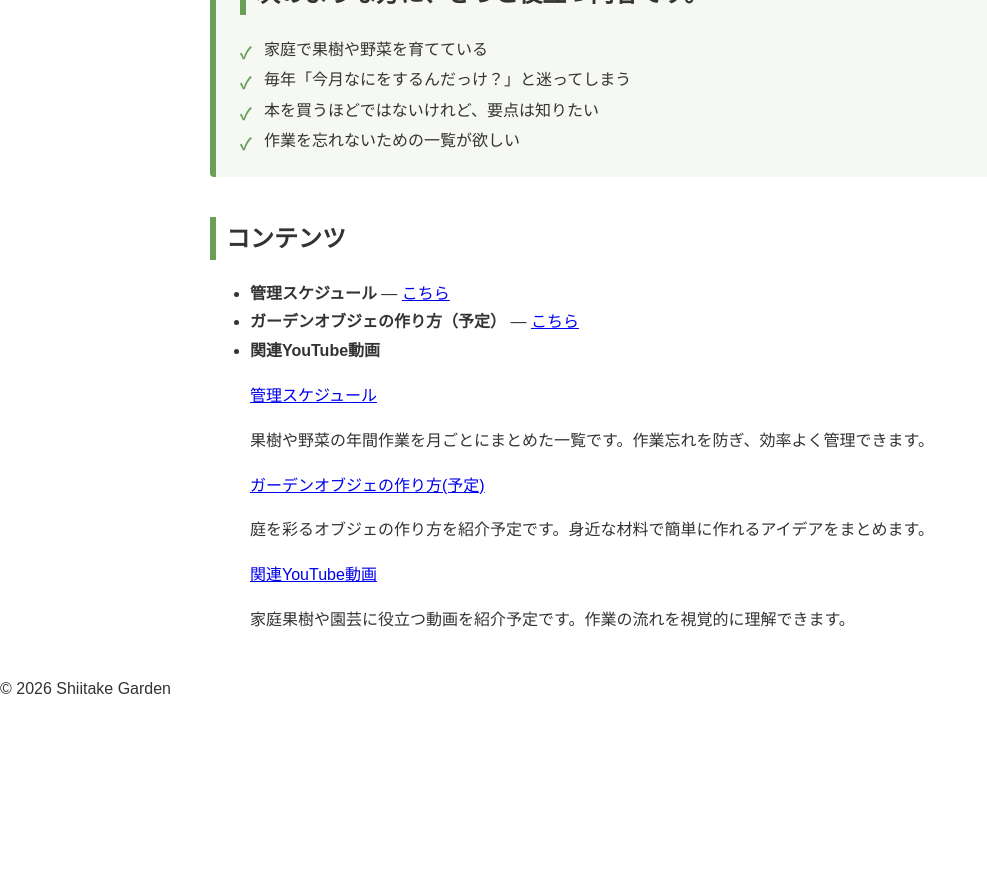
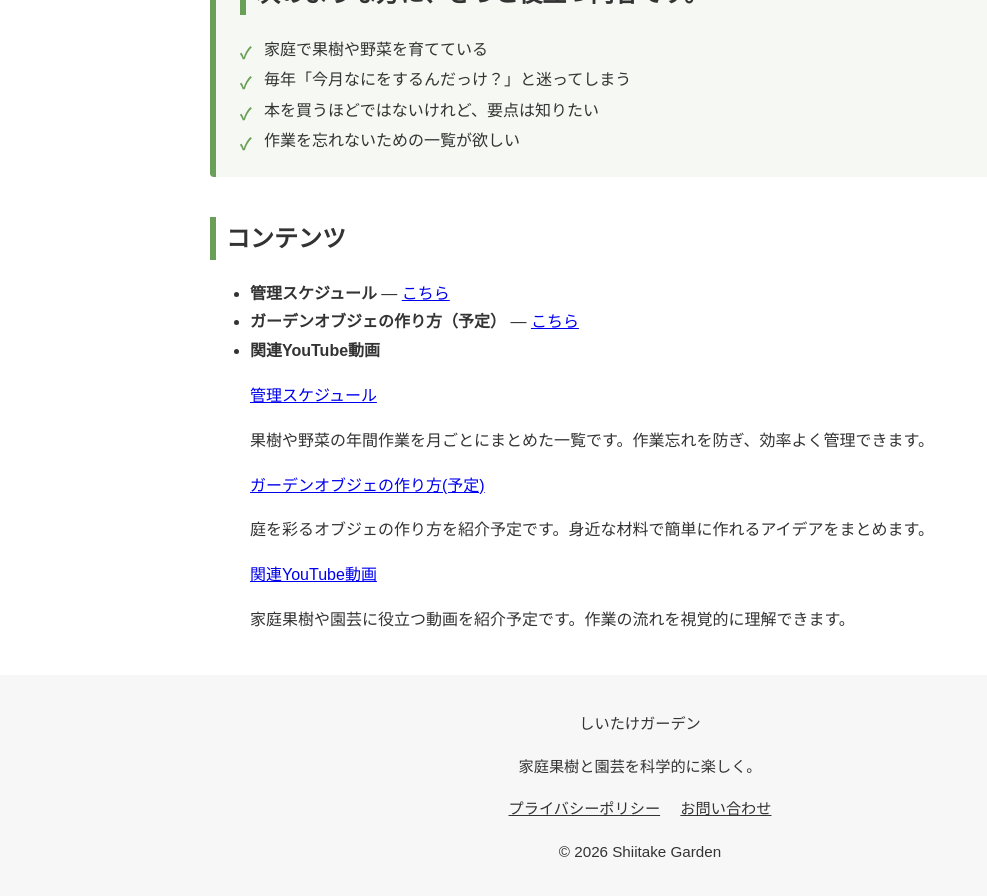
Before and after one commit to shiitake-garden/shiitake-garden.github.io, a Jekyll site: the page built from index.html, in a window 1280 px wide and 900 px high, scrolled down 600 px. Shown: the top 896 px of the window, without its empty margins (0-987 px from the left). Built offline with Jekyll 4.4.1, drawn with Linux system fonts in a browser that asks for light colours; before the commit the page ends 1320 px from its top, so only the background shows below that.

Commit message:
Update footer.html

```diff
--- a/_includes/footer.html
+++ b/_includes/footer.html
@@ -1,3 +1,17 @@
-<footer>
-  <p>© 2026 Shiitake Garden</p>
+<footer class="site-footer">
+  <div class="footer-inner">
+    <div class="footer-brand">
+      <p class="footer-title">しいたけガーデン</p>
+      <p class="footer-desc">家庭果樹と園芸を科学的に楽しく。</p>
+    </div>
+
+    <div class="footer-links">
+      <a href="/privacy">プライバシーポリシー</a>
+      <a href="https://forms.gle/8Ut9x7TbrVsCaYp38">お問い合わせ</a>
+    </div>
+
+    <div class="footer-copy">
+      <p>© 2026 Shiitake Garden</p>
+    </div>
+  </div>
 </footer>
```
